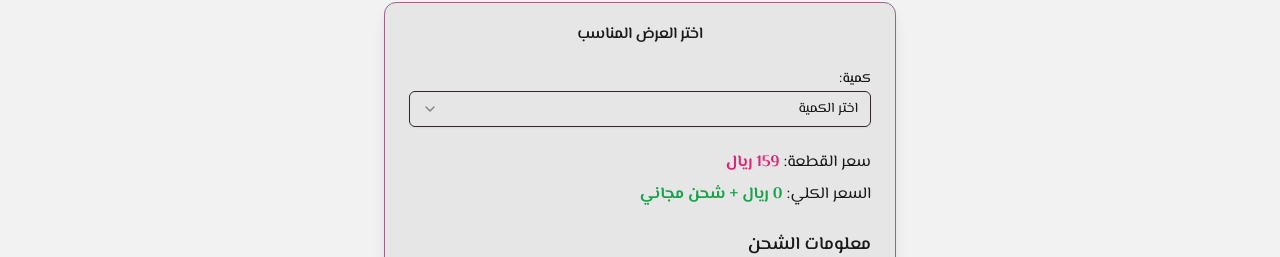
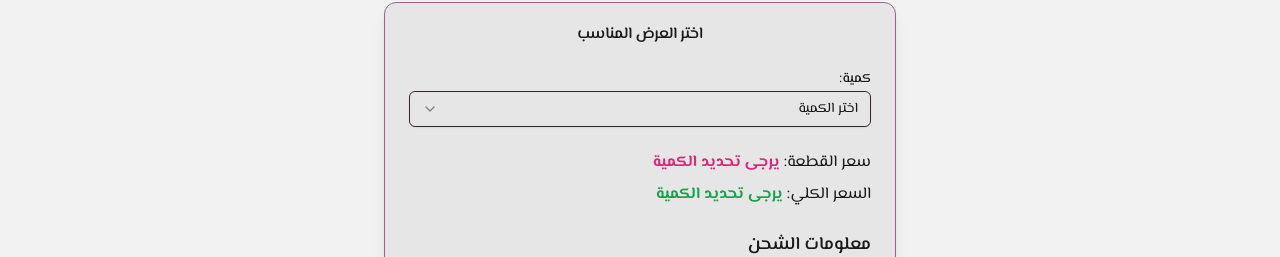
Before and after one commit to youseftrek/zenon-styler, a Next.js app: page / in a window 1280 px wide. Shown: the part 4142-4399 px from the top of the page. Built offline with nearby package versions, Linux system fonts and the light colour scheme.

Commit message:
place holders

```diff
--- a/src/app/_components/OrderForm.tsx
+++ b/src/app/_components/OrderForm.tsx
@@ -122,13 +122,16 @@ const OrderForm = () => {
             <p>
               سعر القطعة:{" "}
               <span className="font-bold text-pink-600">
-                {getItemPrice()} ريال
+                {calculateTotalPrice() ? getItemPrice() : "يرجى تحديد الكمية"}{" "}
+                {calculateTotalPrice() ? "ريال" : " "}
               </span>
             </p>
             <p>
               السعر الكلي:{" "}
               <span className="font-bold text-green-600">
-                {calculateTotalPrice()} ريال + شحن مجاني
+                {calculateTotalPrice()
+                  ? "ريال + شحن مجاني"
+                  : "يرجى تحديد الكمية"}
               </span>
             </p>
           </div>
```
